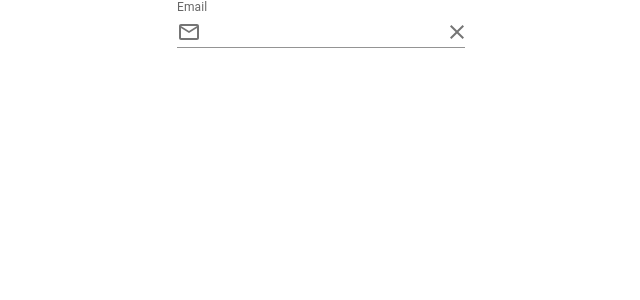
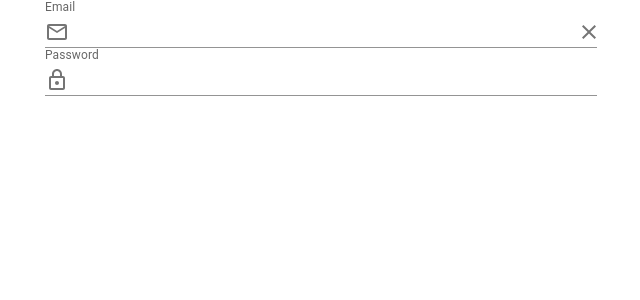
Before and after one commit to Thiagoccarb/Q9-Tecnologia---chalenge, a React (Create React App) app: page / in a window 1280 px wide. Shown: the top 300 px of the page, without its empty margins (319-959 px from the left). Built offline with nearby package versions, Linux system fonts and the light colour scheme.

Commit message:
Implements email Textfield in LoginForm.ts

```diff
--- a/src/pages/login/components/LoginForm.tsx
+++ b/src/pages/login/components/LoginForm.tsx
@@ -5,6 +5,7 @@ import TextField from '@mui/material/TextField';
 import ClearOutlinedIcon from '@mui/icons-material/ClearOutlined';
 import EmailOutlinedIcon from '@mui/icons-material/EmailOutlined';
 import { InputAdornment } from '@mui/material';
+import LockOutlinedIcon from '@mui/icons-material/LockOutlined';
 
 export default function LoginForm() {
   return (
@@ -37,6 +38,30 @@ export default function LoginForm() {
           }}
           label='Email'
         />
+        <TextField
+          name='password'
+          data-testid='password'
+          fullWidth
+          variant='standard'
+          InputProps={{
+            className: 'login',
+            startAdornment: (
+              <InputAdornment position='start'>
+                <LockOutlinedIcon />
+              </InputAdornment>
+            ),
+            endAdornment: (
+              <InputAdornment position='end'>
+
+                <IconButton
+                  edge='end'
+                >
+                </IconButton>
+              </InputAdornment>
+            ),
+          }}
+          label='Password'
+        />
       </form>
     </Grid>
   );
```
